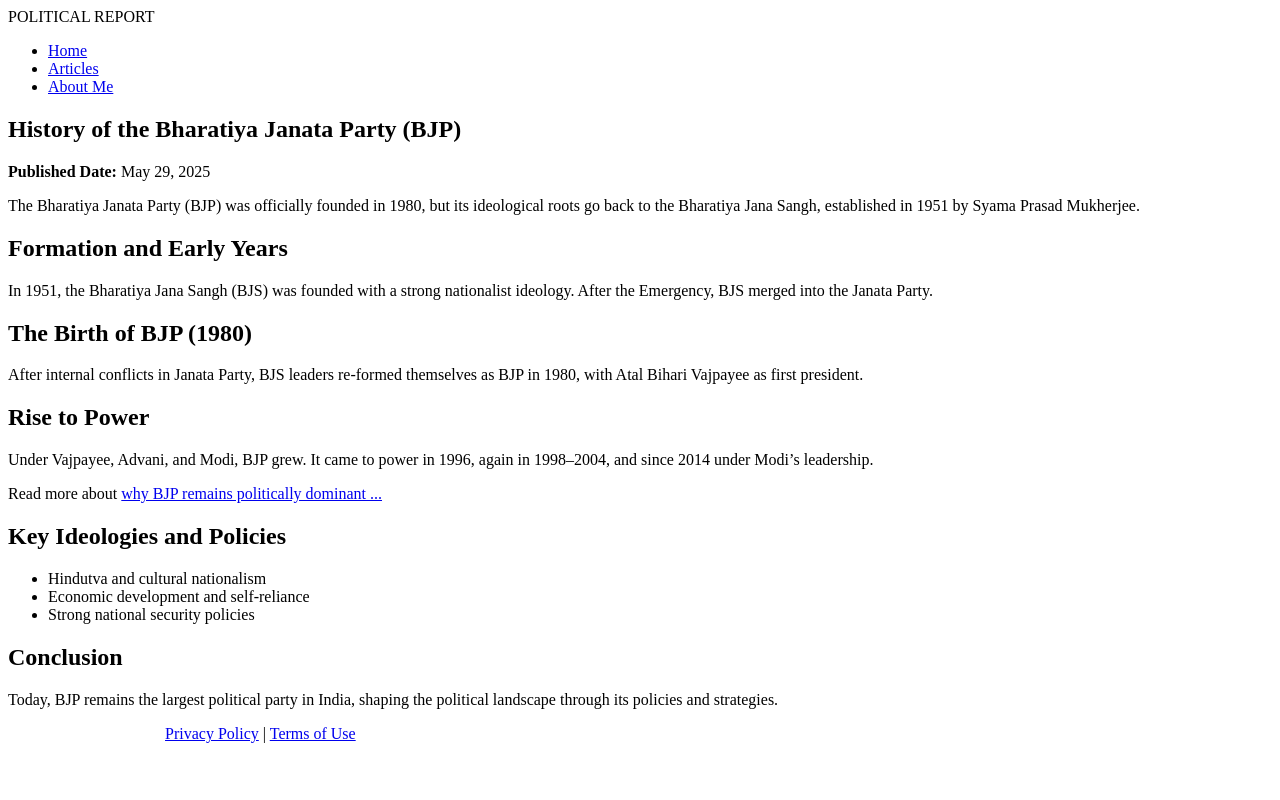
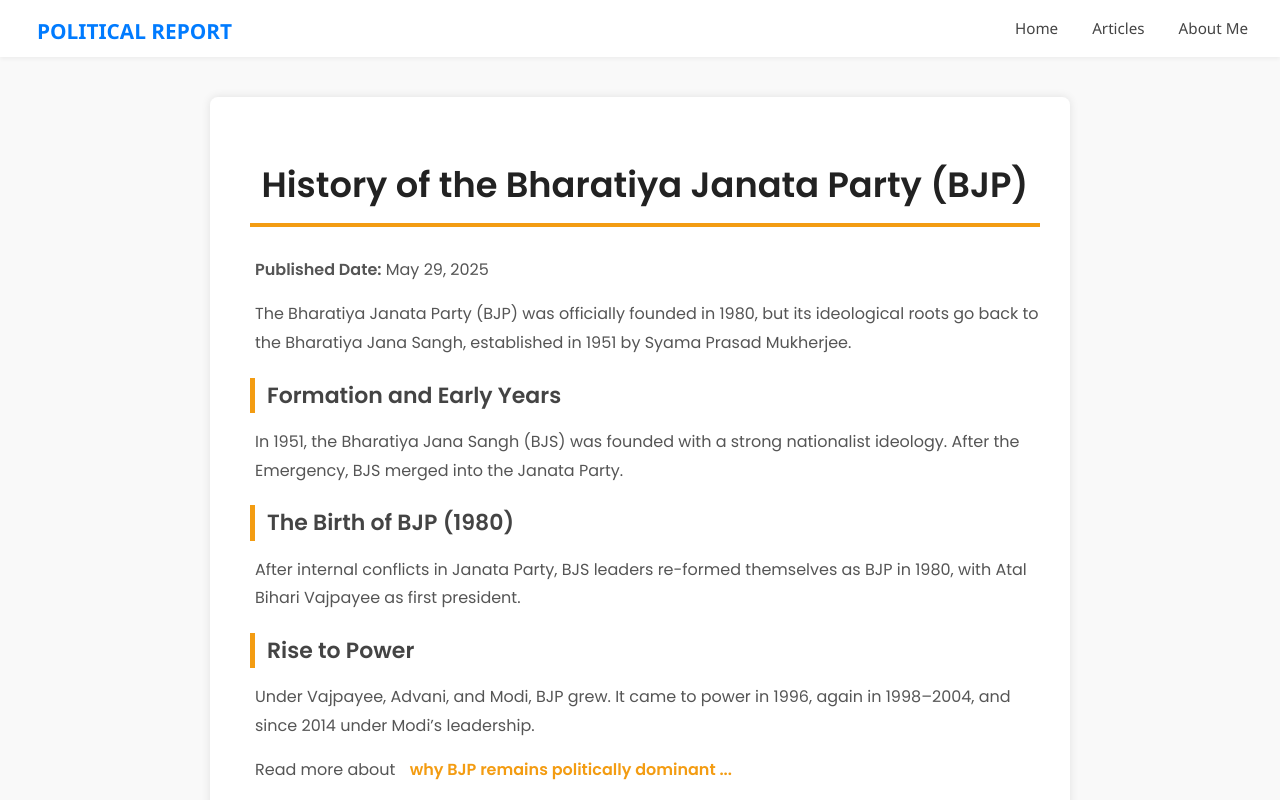
Before and after one commit to ashu007ctrl/politicalreport, a plain HTML site: page blog netlify/history-of-bjp.html in a window 1280 px wide. Shown: the top 800 px of the page. Drawn offline with Linux system fonts and the light colour scheme; the site is published under a folder, as on GitHub Pages, so addresses that start at the root find nothing.

Commit message:
Update history-of-bjp.html

```diff
--- a/blog netlify/history-of-bjp.html
+++ b/blog netlify/history-of-bjp.html
@@ -9,14 +9,14 @@
   <meta property="og:title" content="History of BJP – From Jana Sangh to Present">
   <meta property="og:description" content="Explore the history of the Bharatiya Janata Party and its evolution into India's leading political force.">
   <meta property="og:image" content="https://politicalreport.netlify.app/images/bjp-history.jpg">
-  <meta property="og:url" content="https://politicalreport.netlify.app/history-of-bjp/">
-  <link rel="canonical" href="https://politicalreport.netlify.app/history-of-bjp/">
+  <meta property="og:url" content="https://politicalreport.netlify.app/history-of-bjp.html">
+  <link rel="canonical" href="https://politicalreport.netlify.app/history-of-bjp.html">
   <meta name="twitter:card" content="summary_large_image">
   <meta name="robots" content="index, follow">
 
   <title>History of BJP</title>
-  <link rel="stylesheet" href="/style.css">
-  <link rel="icon" href="/favicon.ico" type="image/x-icon">
+  <link rel="stylesheet" href="style.css">
+  <link rel="icon" href="favicon.ico" type="image/x-icon">
   <link rel="preconnect" href="https://fonts.googleapis.com">
   <link rel="preconnect" href="https://fonts.gstatic.com" crossorigin>
   <link rel="preload" as="style" href="https://fonts.googleapis.com/css2?family=Poppins:wght@300;400;600&display=swap">
@@ -31,9 +31,9 @@
         <span></span><span></span><span></span>
       </div>
       <ul class="nav-links" id="nav-links">
-        <li><a href="/">Home</a></li>
-        <li><a href="/articles/">Articles</a></li>
-        <li><a href="/about/">About Me</a></li>
+        <li><a href="index.html">Home</a></li>
+        <li><a href="articles.html">Articles</a></li>
+        <li><a href="about.html">About Me</a></li>
       </ul>
     </nav>
   </header>
@@ -52,7 +52,7 @@
 
       <h2>Rise to Power</h2>
       <p>Under Vajpayee, Advani, and Modi, BJP grew. It came to power in 1996, again in 1998–2004, and since 2014 under Modi’s leadership.</p>
-      <p>Read more about <a href="/why-bjp-rules-india/">why BJP remains politically dominant ...</a></p>
+      <p>Read more about <a href="why-bjp-rules-india.html">why BJP remains politically dominant ...</a></p>
 
       <h2>Key Ideologies and Policies</h2>
       <ul>
@@ -68,7 +68,7 @@
 
   <footer>
     <p><span style="color: #fff;">&copy; 2025 Political Report</span>
-      <a href="/privacy-policy/">Privacy Policy</a> | <a href="/terms-of-use/">Terms of Use</a>
+      <a href="privacy-policy.html">Privacy Policy</a> | <a href="terms-of-use.html">Terms of Use</a>
     </p>
   </footer>
 
@@ -91,7 +91,7 @@
     },
     "datePublished": "2025-03-25",
     "dateModified": "2025-03-25",
-    "url": "https://politicalreport.netlify.app/history-of-bjp/"
+    "url": "https://politicalreport.netlify.app/history-of-bjp.html"
   }
   </script>
 
```
